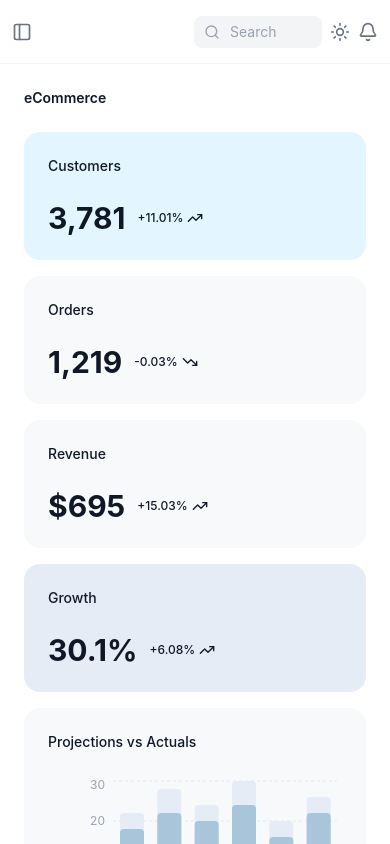
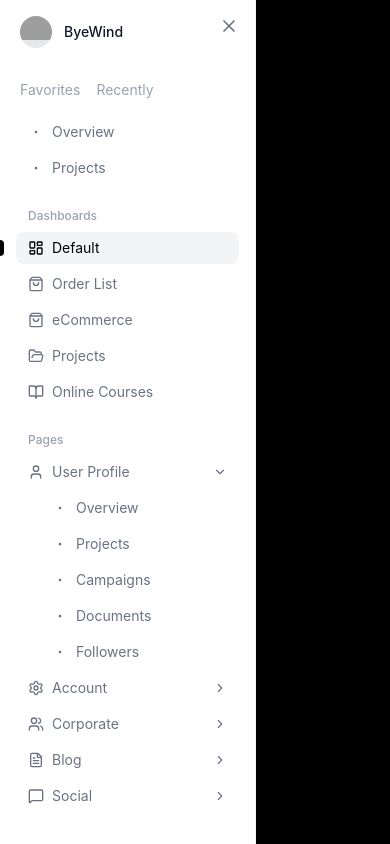
Before and after one commit to aashwani106/juspay, a React (Vite) app: page / in a window 390 px wide. Both pictures are taken after a click on the button 22 px from the left and 31 px from the top of the page. Shown: the top 844 px of the page. Built offline with nearby package versions, Linux system fonts and the light colour scheme; grey boxes are pictures that could not be loaded.

Commit message:
Enhance Sidebar for mobile navigation support
Refactor Sidebar component to handle mobile state and navigation.

```diff
--- a/src/components/layout/Sidebar.jsx
+++ b/src/components/layout/Sidebar.jsx
@@ -11,7 +11,8 @@ import {
     MessageSquare,
     ChevronRight,
     ChevronDown,
-    Dot
+    Dot,
+    X
 } from 'lucide-react';
 
 const SidebarItem = ({ icon: Icon, label, active, hasSubmenu, expanded, onClick }) => {
@@ -39,9 +40,14 @@ const SectionHeader = ({ title }) => (
     </div>
 );
 
-const Sidebar = ({ currentView, onNavigate }) => {
-    return (
-        <div className="hidden lg:flex lg:w-56 xl:w-64 h-screen bg-white dark:bg-[#1C1C1C] border-r border-gray-100 dark:border-gray-800 flex-col p-4 sticky top-0 overflow-y-auto transition-colors duration-300">
+const Sidebar = ({ currentView, onNavigate, isMobileOpen, onClose }) => {
+    const handleNavigation = (view) => {
+        onNavigate(view);
+        if (onClose) onClose(); // Close mobile sidebar after navigation
+    };
+
+    const sidebarContent = (
+        <>
             {/* User Profile */}
             <div className="flex items-center gap-3 mb-8 px-1">
                 <div className="w-8 h-8 rounded-full bg-gray-200 dark:bg-gray-700 overflow-hidden">
@@ -67,13 +73,13 @@ const Sidebar = ({ currentView, onNavigate }) => {
                         label="Default"
                         icon={LayoutDashboard}
                         active={currentView === 'dashboard'}
-                        onClick={() => onNavigate('dashboard')}
+                        onClick={() => handleNavigation('dashboard')}
                     />
                     <SidebarItem
                         label="Order List"
                         icon={ShoppingBag}
                         active={currentView === 'orderList'}
-                        onClick={() => onNavigate('orderList')}
+                        onClick={() => handleNavigation('orderList')}
                     />
                     <SidebarItem label="eCommerce" icon={ShoppingBag} />
                     <SidebarItem label="Projects" icon={FolderOpen} />
@@ -96,7 +102,39 @@ const Sidebar = ({ currentView, onNavigate }) => {
                     <SidebarItem label="Social" icon={MessageSquare} hasSubmenu />
                 </ul>
             </div>
-        </div>
+        </>
+    );
+
+    return (
+        <>
+            {/* Desktop Sidebar */}
+            <div className="hidden lg:flex lg:w-56 xl:w-64 h-screen bg-white dark:bg-[#1C1C1C] border-r border-gray-100 dark:border-gray-800 flex-col p-4 sticky top-0 overflow-y-auto transition-colors duration-300">
+                {sidebarContent}
+            </div>
+
+            {/* Mobile Sidebar Backdrop */}
+            {isMobileOpen && (
+                <div
+                    className="fixed inset-0 bg-black bg-opacity-50 z-40 lg:hidden"
+                    onClick={onClose}
+                />
+            )}
+
+            {/* Mobile Sidebar Drawer */}
+            <div
+                className={`fixed top-0 left-0 h-full w-64 bg-white dark:bg-[#1C1C1C] border-r border-gray-100 dark:border-gray-800 p-4 overflow-y-auto transition-transform duration-300 z-50 lg:hidden ${isMobileOpen ? 'translate-x-0' : '-translate-x-full'
+                    }`}
+            >
+                {/* Close Button */}
+                <button
+                    onClick={onClose}
+                    className="absolute top-4 right-4 text-gray-500 hover:text-gray-700 dark:text-gray-400 dark:hover:text-gray-200"
+                >
+                    <X size={20} />
+                </button>
+                {sidebarContent}
+            </div>
+        </>
     );
 };
 
```
